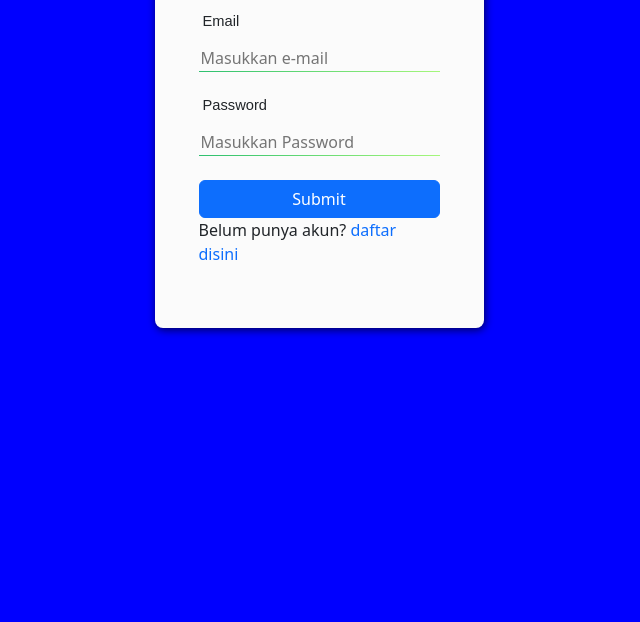
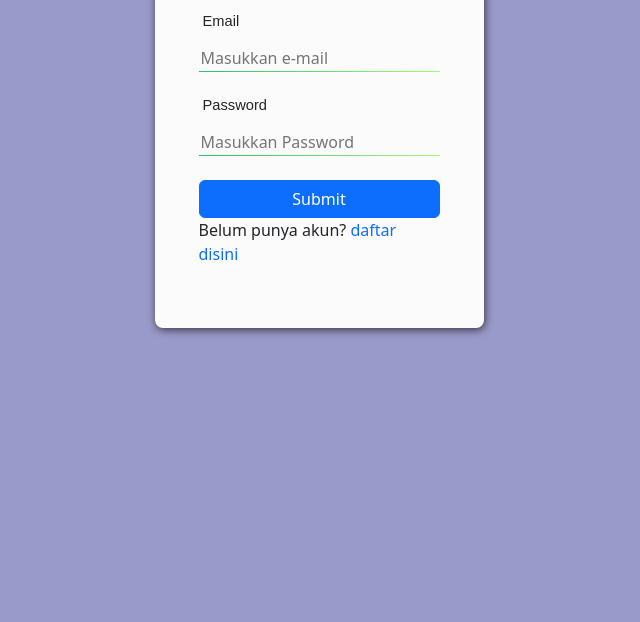
Before and after one commit to marselinusphs/group-project-be-18, a plain HTML site: page login.html in a window 1280 px wide. Shown: the part 178-800 px from the top of the page, without its empty margins (321-961 px from the left). Drawn offline with nearby package versions, Linux system fonts and the light colour scheme.

Commit message:
Update style.css

```diff
--- a/style.css
+++ b/style.css
@@ -2,7 +2,7 @@ a {
     text-decoration: none;
   }
   body {
-    background: blue;
+    background: rgb(154, 154, 202);
     background-repeat: no-repeat;
   }
   label {
```
